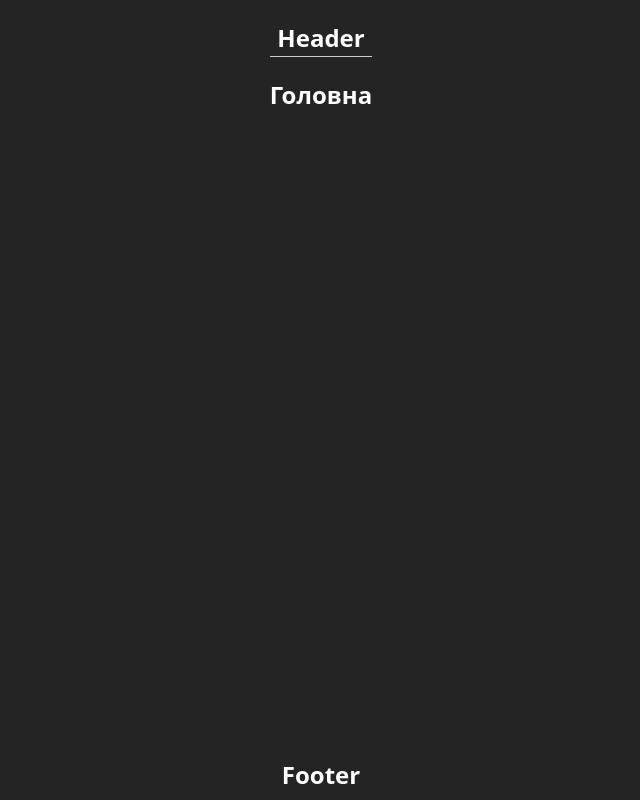
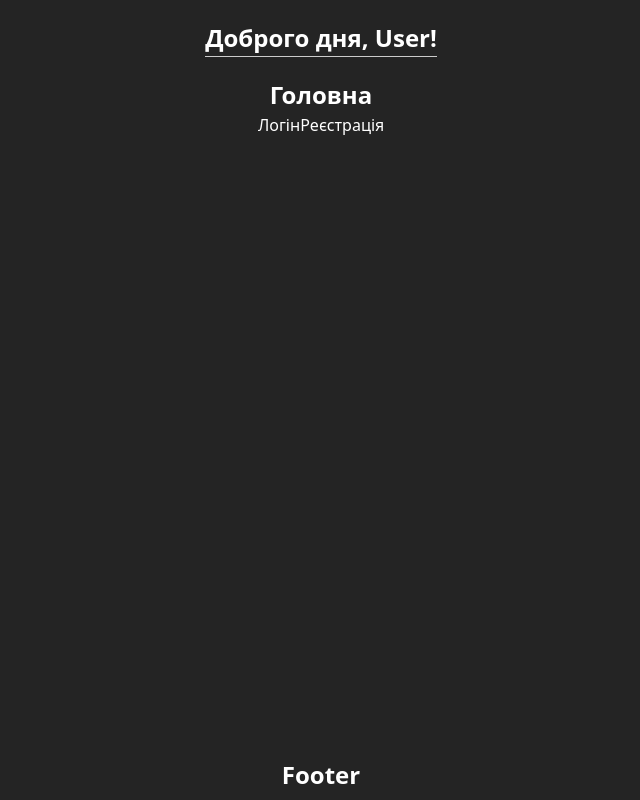
Before and after one commit to Nik91K/EM12-Technical-Task, a React (Vite) app: page / in a window 1280 px wide. Shown: the whole page, without its empty margins (319-959 px from the left). Built offline with nearby package versions, Linux system fonts and the light colour scheme.

Commit message:
Added smole main page, and and redirect to the page after registration

```diff
--- a/package.json
+++ b/package.json
@@ -13,7 +13,8 @@
     "react": "^19.0.0",
     "react-dom": "^19.0.0",
     "react-jwt": "^1.3.0",
-    "react-router": "^7.5.0"
+    "react-router": "^7.5.0",
+    "react-router-dom": "^7.5.0"
   },
   "devDependencies": {
     "@eslint/js": "^9.21.0",
--- a/src/App.tsx
+++ b/src/App.tsx
@@ -5,7 +5,8 @@ const App = () => {
   return (
     <LayoutPage title='Головна'>
       <div className="App">
-
+        <a href="/login">Логін</a>
+        <a href="/register">Реєстрація</a>
       </div>
     </LayoutPage>
 
--- /dev/null
+++ b/src/components/headerComponent/greetingsComponent/greetingsComponent.tsx
@@ -0,0 +1,25 @@
+const GreetingsComponent = (): string => {
+    const random = Math.random();
+    if (random < 0.4) {
+        return "Вітаємо";
+    }
+    const now = new Date()
+    const hours = now.getHours()
+    const month = now.getMonth()
+    const date = now.getDate()
+    if ((month === 11 && date === 31) || (month === 0 && date === 1)) {
+        return "З новим роком!"
+    }
+    if ((hours >=5 && hours < 12)) {
+        return "Доброго ранку"
+    } else if (hours >= 12 && hours < 17) {
+        return "Доброго дня"
+    } else if (hours >= 17 && hours < 22) {
+        return "Доброго вечора"
+    } else {
+        return "Доброї ночі"
+    }
+}
+
+
+export default GreetingsComponent
--- a/src/components/headerComponent/headerMain.tsx
+++ b/src/components/headerComponent/headerMain.tsx
@@ -1,9 +1,10 @@
 import './headerMain.css';
+import GreetingsComponent from './greetingsComponent/greetingsComponent';
 
-const HeaderMain = () => {
+const HeaderMain = (props:{userName: string}) => {
     return (
         <header className="headerMain">
-            <h2>Header</h2>
+            <h2>{GreetingsComponent()}, {props.userName}!</h2>
         </header>
     )
 }
--- a/src/layoutPage/index.tsx
+++ b/src/layoutPage/index.tsx
@@ -5,7 +5,7 @@ import FooterMain from '../components/footerComponent/footerMain'
 const LayoutPage = ({title, children} : {title: string, children:React.ReactNode}) =>{
     return (
         <div className="wrapper">
-            <HeaderMain />
+            <HeaderMain userName='User' />
             <main className='layout-main'>
                 <div className='layout-container'>
                     <h2 className='layout-h2'>{title}</h2>
--- a/src/pages/Authentication/LoginPage/loginPage.tsx
+++ b/src/pages/Authentication/LoginPage/loginPage.tsx
@@ -5,9 +5,11 @@ import SubmitComponent from '../../../components/submitComponent/submitComponent
 import { usePersistedState } from '../../../hooks/usepersistedState';
 import { UserType } from '../../../types/userTypes';
 import React from 'react';
+import { useNavigate } from 'react-router-dom';
 
 
 const LoginPage = () => {
+  const navigate = useNavigate()
     const [registeredUser] = usePersistedState<UserType>('registeredUser', {
         id: 0,
         name: '',
@@ -23,6 +25,7 @@ const LoginPage = () => {
 
       if (email === registeredUser.email && password === registeredUser.password) {
         console.log('Вхід');
+        navigate('/transactions');
       } else {
         console.log('Невірний email або пароль');
       }
```
Also changed, not shown: 1 other file (tests, documents, lock files or other folders).
